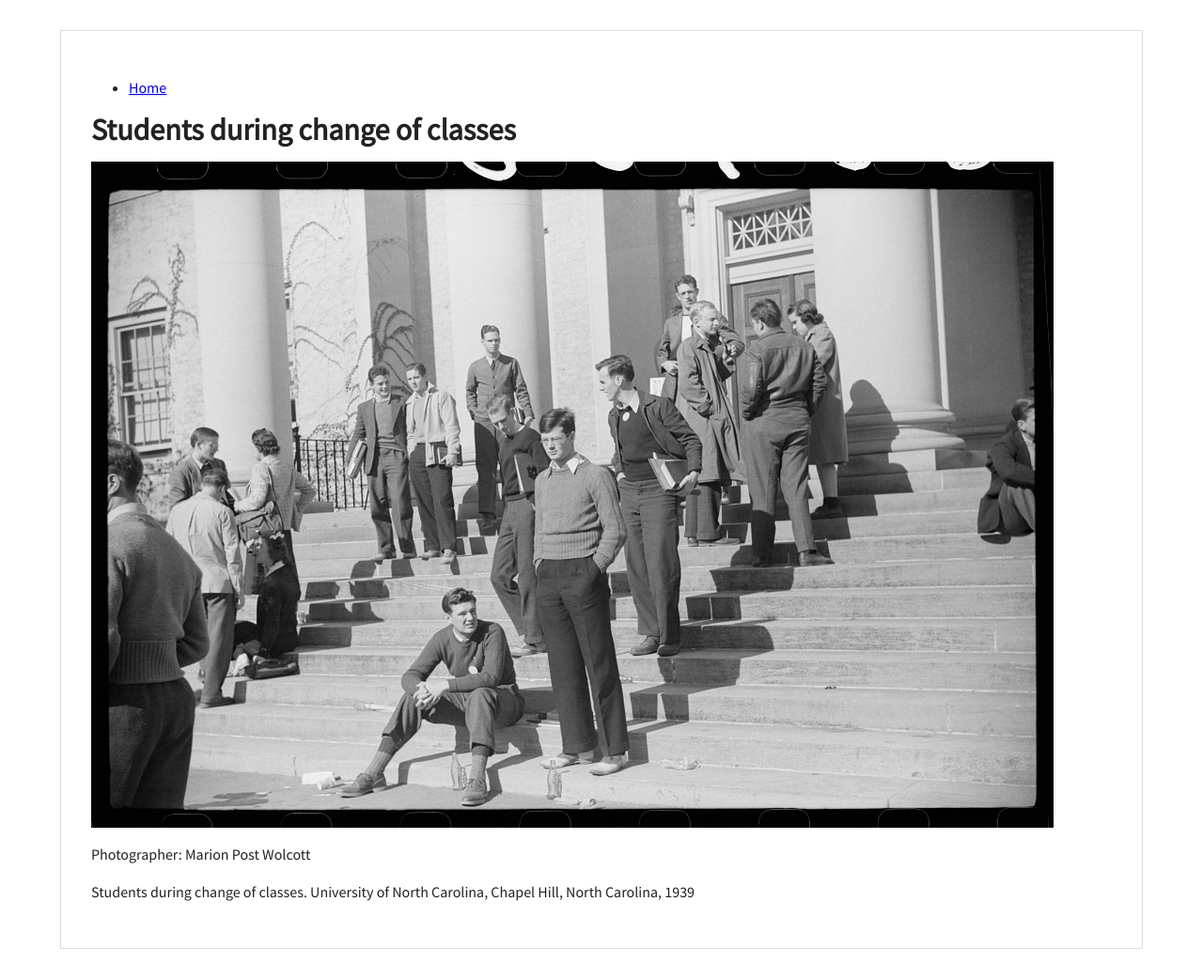
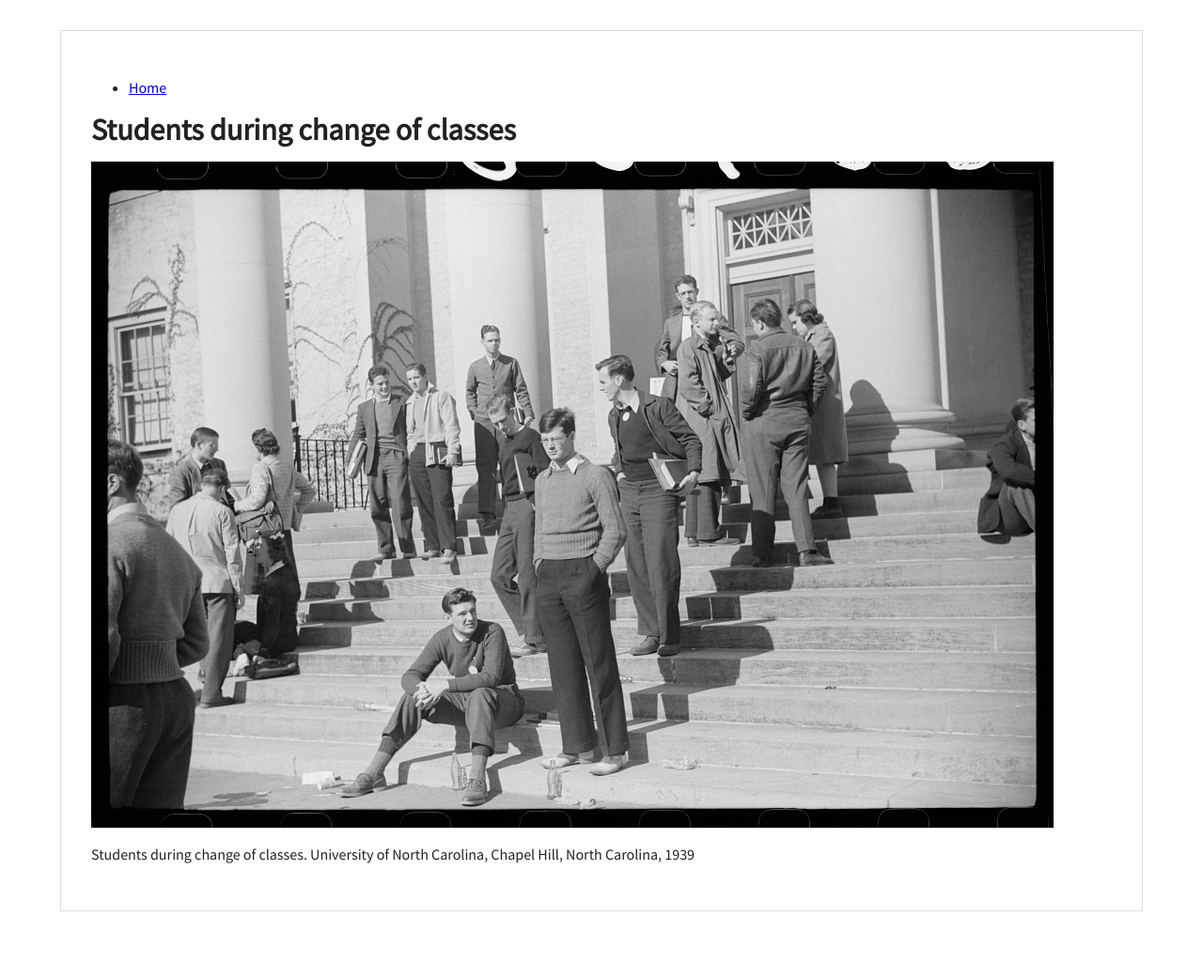
Before and after one commit to jacktollman/ChicagoArtInstitute, a Jekyll site: the page built from unc.md, in a window 1280 px wide. Shown: the whole page at 94% size. Built offline with Jekyll 4.4.1, drawn with Linux system fonts in a browser that asks for light colours; after the commit the page ends 1002 px from its top, so only the background shows below that.

Commit message:
Update page.html

```diff
--- a/_layouts/page.html
+++ b/_layouts/page.html
@@ -32,11 +32,11 @@
 		</nav>
 
         <h1>{{ page.title }}</h1>
+	<h1>{{ page.artist }}</h1>
+
 
         <img src="{{ site.baseurl}}{{ page.image }}" alt="photo">
         <!-- under the approach for this example, image paths must start with a slash -->
-
-        <p>Photographer: {{ page.photographer }}</p>
 
         {{ content }}
 
```
